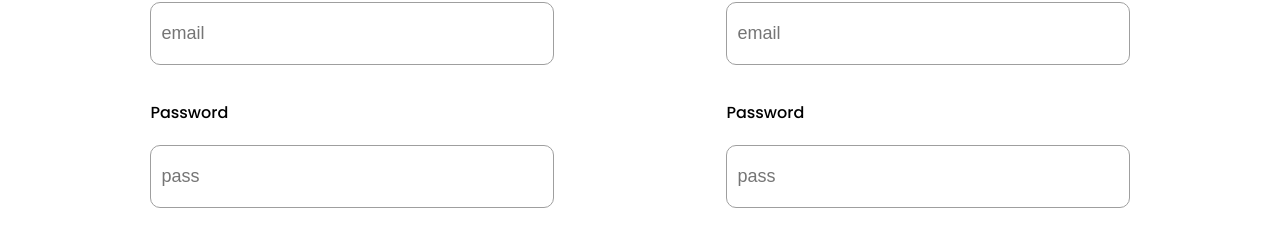
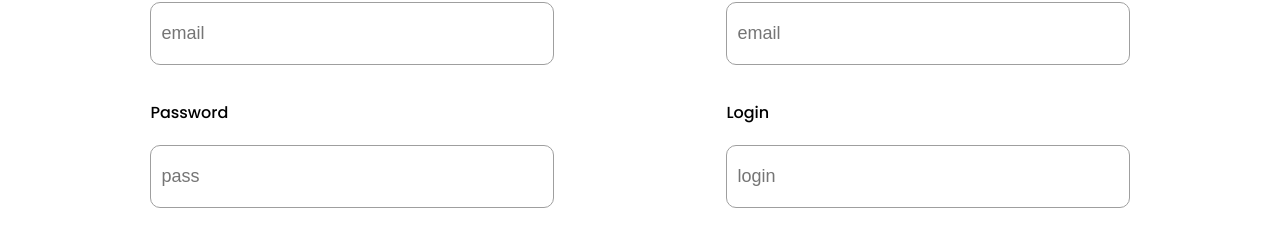
Before and after one commit to Persona451/shop-template, a React (Create React App) app: page /account in a window 1280 px wide. Shown: the part 620-861 px from the top of the page. Built offline with nearby package versions, Linux system fonts and the light colour scheme.

Commit message:
get axios

```diff
--- a/src/App.js
+++ b/src/App.js
@@ -14,7 +14,7 @@ function App() {
     <div className="App">
       <Header />
       <Routes>
-        <Route path='/auth' element={<HomePage />} />
+        <Route path='/' element={<HomePage />} />
         <Route path='/account' element={<AccountPage />} />
         <Route path='/catalog' element={<CatalogPage />} />
         <Route path='/contacts' element={<ContactPage />} />
--- a/src/components/Header/Header.jsx
+++ b/src/components/Header/Header.jsx
@@ -12,7 +12,7 @@ const Header = () => {
             <header>
                 <div className={styles.wrapper}>
                     <nav className={styles.nav}>
-                        <NavLink to="/auth" className={activeClass}>Home</NavLink>
+                        <NavLink to="/" className={activeClass}>Home</NavLink>
                         <NavLink to="/account" className={activeClass}>Account</NavLink>
                         <NavLink to="/catalog" className={activeClass}>Shop</NavLink>
                         <NavLink to="/contacts" className={activeClass}>Contacts</NavLink>
--- a/src/components/RegisterForm/RegisterForm.jsx
+++ b/src/components/RegisterForm/RegisterForm.jsx
@@ -1,8 +1,35 @@
-import React from "react";
+import React, { useState } from 'react';
+import { rootApi } from "../../api"
+import axios from "axios";
 
 const RegisterForm = ({ styles }) => {
+  const [email, setEmail] = useState("")
+  const [password, setPassword] = useState("")
+  const [username, setUserName] = useState("")
+
+  const authServices = () => {
+    const registration = (userData) => {
+      return axios.post(`${rootApi}/register`, userData);
+    };
+
+    const handleSubmit = async (event) => {
+      event.preventDefault();
+      const userData = { email, username, password };
+      try {
+        const response = await registration(userData);
+        console.log(response.data);
+      } catch (error) {
+        console.log(error.response.data);
+      }
+    };
+
+    return {
+      registration,
+      handleSubmit,
+    }
+  };
   return (
-    <form className={styles.form}>
+    <form className={styles.form} onSubmit={authServices().handleSubmit}>
       <h2 className={styles.title}>Register</h2>
       <div className={styles.control}>
         <label htmlFor="email" className={styles.label}>
@@ -13,6 +40,21 @@ const RegisterForm = ({ styles }) => {
           placeholder="email"
           name="email"
           className={styles.input}
+          value={email}
+          onChange={(event) => setEmail(event.target.value)}
+        />
+      </div>
+      <div className={styles.control}>
+        <label htmlFor="password" className={styles.label}>
+          Login
+        </label>
+        <input
+          type="text"
+          placeholder="login"
+          name="login"
+          className={styles.input}
+          value={username}
+          onChange={(event) => setUserName(event.target.value)}
         />
       </div>
       <div className={styles.control}>
@@ -20,10 +62,12 @@ const RegisterForm = ({ styles }) => {
           Password
         </label>
         <input
-          type="passworld"
-          placeholder="pass"
+          type="password"
+          placeholder="password"
           name="password"
           className={styles.input}
+          value={password}
+          onChange={(event) => setPassword(event.target.value)}
         />
       </div>
       <input type="submit" value="Register" className={styles.submit} />
--- a/src/pages/CatalogPage/CatalogPage.jsx
+++ b/src/pages/CatalogPage/CatalogPage.jsx
@@ -12,6 +12,7 @@ const CatalogPage = (props) => {
   const [sorted, setSorted] = useState('priceAsc')
   const [productOffset, setproductOffset] = useState(0); // с какого продукта начинать
   const productsPerPage = 4
+  const [forcePage, setForcePage] = useState(0)
   const [gridView, setGridView] = useState(true)
 
   const endOffset = productOffset + productsPerPage; // число, до которого нам нужно показывать продукт
@@ -22,6 +23,7 @@ const CatalogPage = (props) => {
   const handlePageClick = (event) => {
     const newOffset = (event.selected * productsPerPage) // 2 * 4 = 8
     setproductOffset(newOffset);
+    setForcePage(event.selected)
   };
 
   useEffect(() => {
@@ -51,13 +53,15 @@ const CatalogPage = (props) => {
       const sortedNewest = [...products].sort((a, b) => new Date(a.createdAt) - new Date(b.createdAt))
       setProducts(sortedNewest)
     }
+    setForcePage(0)
+    setproductOffset(0)
   }, [sorted])
 
   return (
     <div>
       <Breadcrumbs  />
       <Filter setSorted={setSorted} sorted={sorted}
-        setGridView={setGridView} gridView={gridView}
+        setGridView={setGridView}
       />
       <div className={styles["products-wrapper"]}>
       {currentProducts.map(product => {
@@ -80,12 +84,17 @@ const CatalogPage = (props) => {
       </div>
       <ReactPaginate
         breakLabel="..."
-        nextLabel="next >"
+        nextLabel="Next"
         onPageChange={handlePageClick}
         pageRangeDisplayed={5}
         pageCount={pageCount}
-        previousLabel="< previous"
+        previousLabel=""
         renderOnZeroPageCount={null}
+        containerClassName={styles["pagination-wrapper"]}
+        pageLinkClassName={styles["pagination-page"]}
+        nextClassName={styles["pagination-next"]}
+        activeLinkClassName={styles["pagination-active"]}
+        forcePage={forcePage}
       />
       <Info />
     </div>
```
